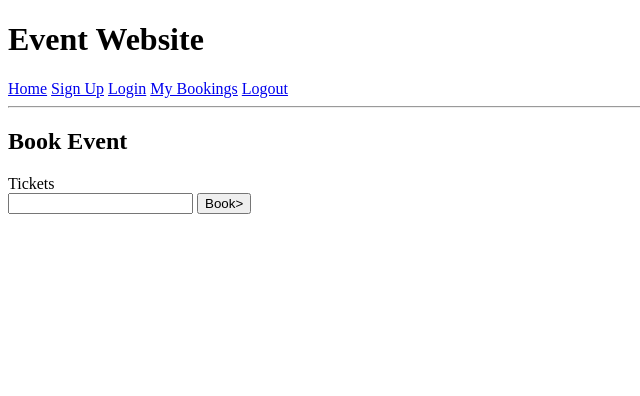
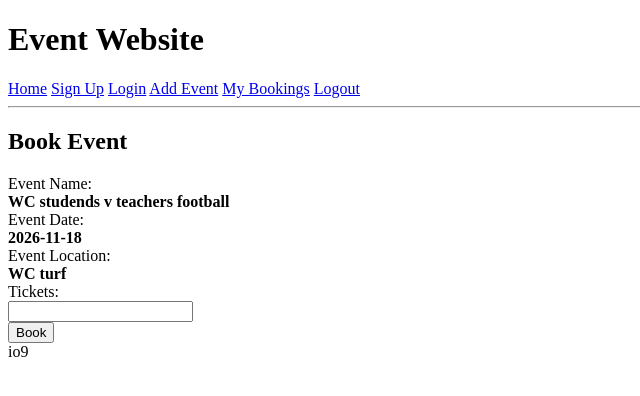
Before and after one commit to 22217-hash/Assignment---Peter-O-Brien, a Flask app: page /book_event/1 in a window 1280 px wide. Shown: the top 396 px of the page, without its empty margins (0-640 px from the left). Run offline with Flask 3, Linux system fonts and the light colour scheme; a user stored in the database is signed in; data comes from the database, SQL or seed files in the repository; data that the repository does not hold is empty.

Commit message:
changed add_event.html and book_event.htmlto work properly, as well as adjusting code in app.py.

```diff
--- a/app.py
+++ b/app.py
@@ -101,7 +101,7 @@ def render_login_page():
 
         return redirect("/")
 
-    return render_template("login.html", error=error)
+    return render_template("login.html")
 
 
 @app.route('/logout')
@@ -138,7 +138,7 @@ def add_event():
         con.close()
 
         return redirect("/")
-    return render_template("add_event.html", error=error)
+    return render_template("add_event.html")
 
 
 @app.route('/book_event/<event_id>', methods=['GET', 'POST'])
@@ -160,7 +160,7 @@ def book_event(event_id):
             con.close()
             return redirect("/bookevent/{event_id}")
 
-        insert_query = "INSERT INTO booking (fk_user_id, fk_event_id, tickets) VALUES (?,?,?)"
+        insert_query = "INSERT INTO bookings (fk_user_id, fk_event_id, tickets) VALUES (?,?,?)"
         cur.execute(insert_query, (session["user_id"], event_id, tickets))
         con.commit()
         con.close()
@@ -194,4 +194,4 @@ def my_bookings():
 
 
 if __name__ == '__main__':
-    app.run(debug=True)
+    app.run(debug=True, port=5001)
--- a/templates/base.html
+++ b/templates/base.html
@@ -11,8 +11,8 @@
     <a href="/">Home</a>
     <a href="/signup">Sign Up</a>
     <a href="/login">Login</a>
-    {% if admin == True %}
-    <a href="/add_event">Add Event</a>
+    {% if session.get("role") == "admin" %}
+         <a href="/add_event">Add Event</a>
     {% endif %}
     <a href="/my_booking">My Bookings</a>
     <a href="/logout">Logout</a>
--- a/templates/book_event.html
+++ b/templates/book_event.html
@@ -4,15 +4,38 @@
 
 <h2>Book Event</h2>
 
-<b>{{  chosen_event["event_name"] }}</b>
-<p>{{  chosen_event["event_date"] }}</p>
-<p>{{ chosen_event["event_location"] }}</p>
+<form class="myform" method="POST">
 
-<form method="POST">
-    <label>Tickets</label><br>
-    <input type="number" name="tickets">
+    <div class="form-group">
+        <div class="form-label">Event Name:</div>
+        <div class="form-element">
+            <b>{{ chosen_event["event_name"] }}</b>
+        </div>
+    </div>
 
-    <button type="submit">Book></button>
+    <div class="form-group">
+        <div class="form-label">Event Date:</div>
+        <div class="form-element">
+            <b>{{ chosen_event["event_date"] }}</b>
+        </div>
+    </div>
+
+    <div class="form-group">
+        <div class="form-label">Event Location:</div>
+        <div class="form-element">
+            <b>{{ chosen_event["event_location"] }}</b>
+        </div>
+    </div>
+
+    <div class="form-group">
+        <div class="form-label">Tickets:</div>
+        <div class="form-element">
+            <input type="number" name="tickets" min="1" required>
+        </div>
+    </div>
+
+    <button type="submit">Book</button>
+
 </form>
-
+io9
 {% endblock %}
--- a/templates/login.html
+++ b/templates/login.html
@@ -5,7 +5,7 @@
 <h2>Login</h2>
 
 
-    <form class="myform">
+    <form class="myform" method="POST">
         <div class="form-group">
             <div class="form-label"> Email: </div></div>
             <div class=form-element"<input></div>
```
Also changed, not shown: templates/add_event.html (+28 -8 lines), identifier.sqlite.
